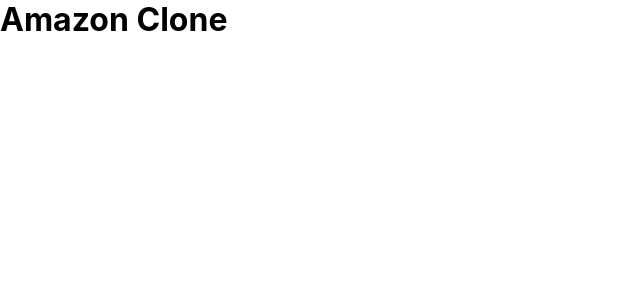
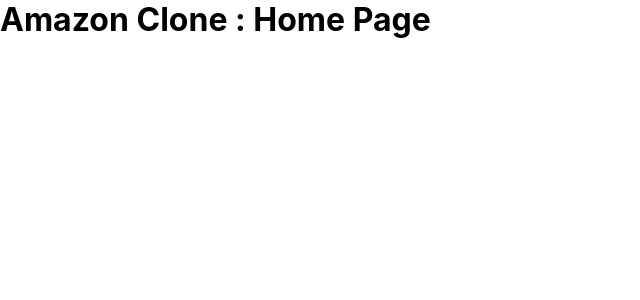
Before and after one commit to devamgupta/amazon-clone, a React (Create React App) app: page / in a window 1280 px wide. Shown: the top 300 px of the page, without its empty margins (0-640 px from the left). Built offline with nearby package versions, Linux system fonts and the light colour scheme.

Commit message:
Set up React Router

```diff
--- a/package.json
+++ b/package.json
@@ -8,6 +8,7 @@
     "@testing-library/user-event": "^12.1.10",
     "react": "^17.0.2",
     "react-dom": "^17.0.2",
+    "react-router-dom": "^5.2.0",
     "react-scripts": "4.0.3",
     "web-vitals": "^1.0.1"
   },
--- a/src/App.js
+++ b/src/App.js
@@ -1,10 +1,24 @@
 import './App.css';
+import { BrowserRouter as Router, Switch, Route } from "react-router-dom";
 
 function App() {
   return (
-    <div className="App">
-      <h1>Amazon Clone</h1>
-    </div>
+    <Router>
+      <div className="App">
+        <Switch>
+          <Route path="/checkout">
+            <h1>Amazon Clone : Checkout</h1>
+          </Route>
+          <Route path="/login">
+            <h1>Amazon Clone : Login</h1>
+          </Route>
+          {/* This is the default route */}
+          <Route path="/">
+            <h1>Amazon Clone : Home Page</h1>
+          </Route>
+        </Switch>
+      </div>
+    </Router>
   );
 }
 
```
Also changed, not shown: 2 other files (tests, documents, lock files or other folders).
